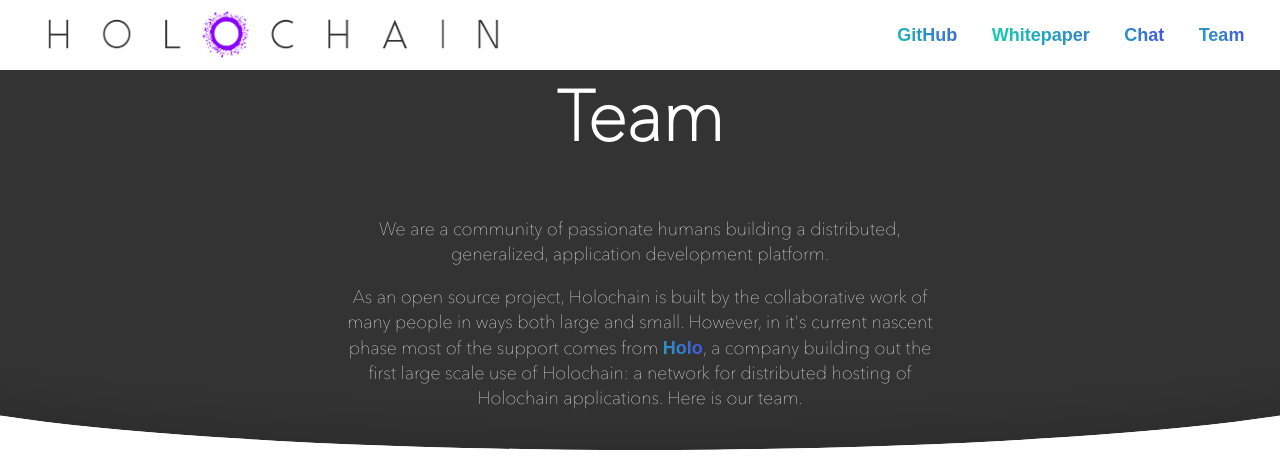
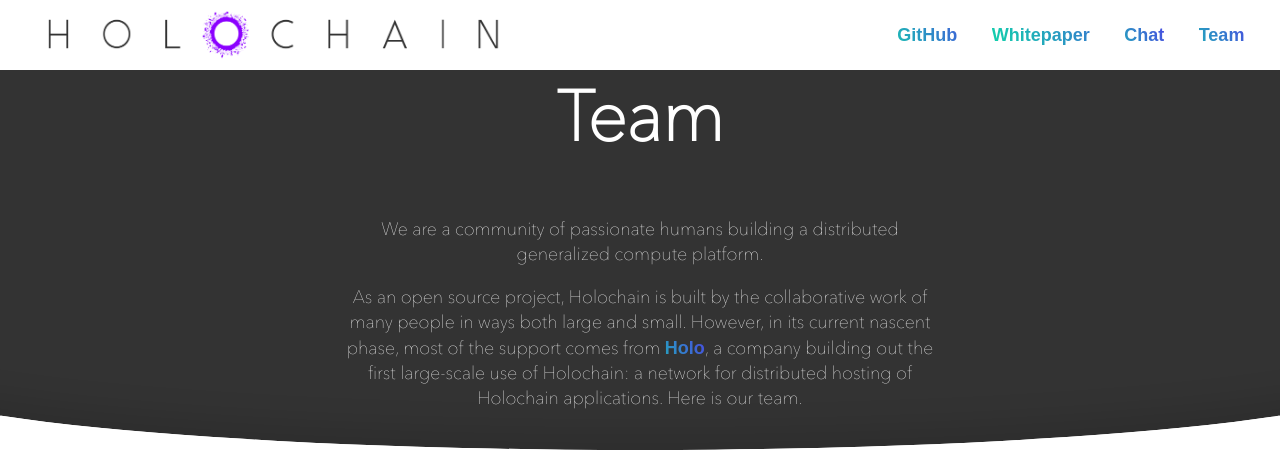
Before and after one commit to holochain/website, a Jekyll site: the page built from team.html, in a window 1280 px wide and 900 px high. Shown: the top 473 px of the window. Built offline with Jekyll 4.4.1, drawn with Linux system fonts in a browser that asks for light colours; nearby versions of some CDN libraries.

Commit message:
update copy from 2 eyes

```diff
--- a/team.html
+++ b/team.html
@@ -18,8 +18,8 @@
       <div class="curve-content">
 	<div class="team-intro">
 	  <h1 class="text-center">Team</h1>
-	  <p class="text-center">We are a community of passionate humans building a distributed, generalized, application development platform.</p>
-	  <p class="text-center">As an open source project, Holochain is built by the collaborative work of many people in ways both large and small. However, in it's current nascent phase most of the support comes from <a href="https://holo.host">Holo</a>, a company building out the first large scale use of Holochain: a network for distributed hosting of Holochain applications.  Here is our team.</p>
+	  <p class="text-center">We are a community of passionate humans building a distributed generalized compute platform.</p>
+	  <p class="text-center">As an open source project, Holochain is built by the collaborative work of many people in ways both large and small. However, in its current nascent phase, most of the support comes from  <a href="https://holo.host">Holo</a>, a company building out the first large-scale use of Holochain: a network for distributed hosting of Holochain applications.  Here is our team.</p>
 	</div>
       </div>
     </div>
```
